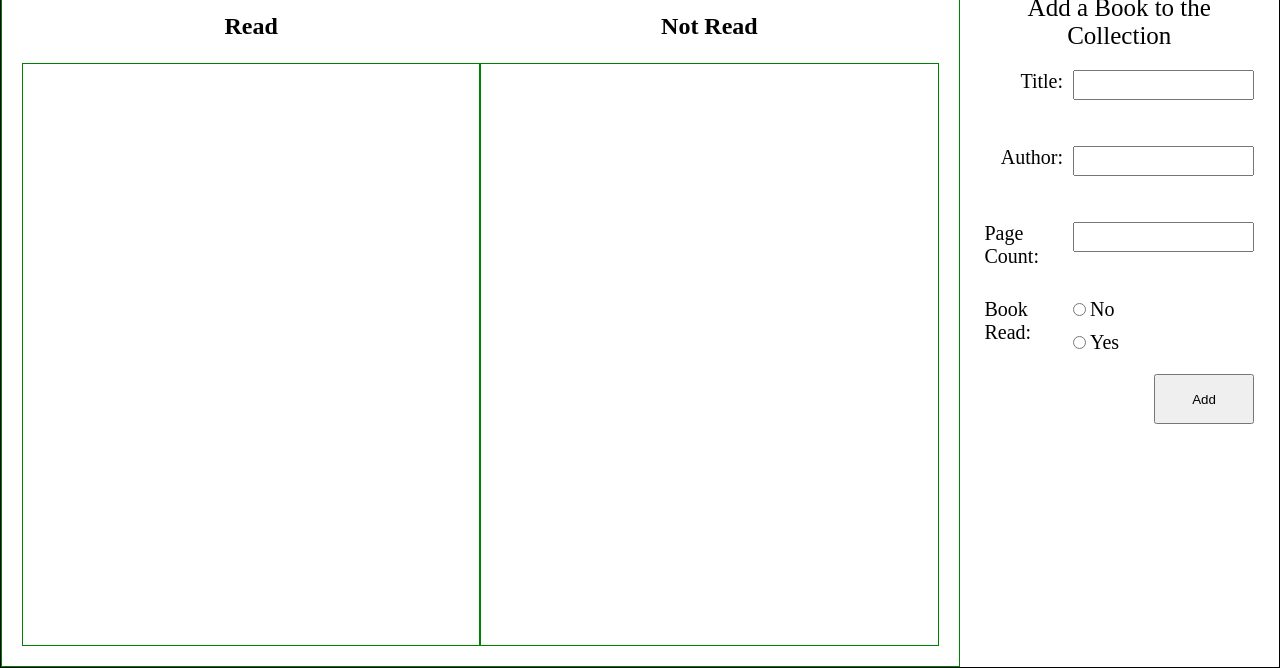
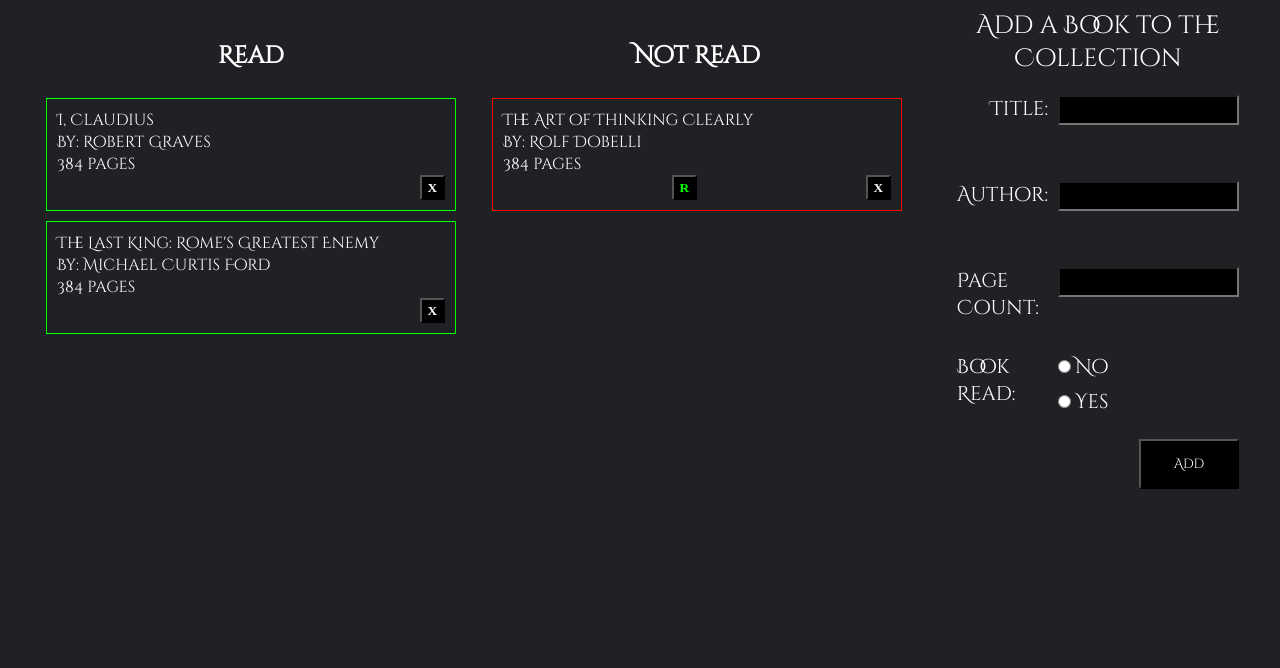
Before and after one commit to dannyCSStudent/Library, a plain HTML site: page index.html in a window 1280 px wide. Shown: the part 132-800 px from the top of the page. Drawn offline with Linux system fonts and the light colour scheme.

Commit message:
Added css and Javascript
Added colors, fonts, and background color.
Added logic:
A user enters values.
The values are validated.
If the user selected that the baook is read,
then the book will appear on the read column,
if selected not read on the not read column.
The D button will delete the book.
The R button will delete the book and create
a new book with the read status changed to true.

```diff
--- a/index.html
+++ b/index.html
@@ -5,6 +5,9 @@
     <meta http-equiv="X-UA-Compatible" content="IE=edge">
     <meta name="viewport" content="width=device-width, initial-scale=1.0">
     <link rel="stylesheet" href="./styles.css">
+    <link rel="preconnect" href="https://fonts.googleapis.com">
+    <link rel="preconnect" href="https://fonts.gstatic.com" crossorigin>
+    <link href="https://fonts.googleapis.com/css2?family=Cinzel+Decorative&display=swap" rel="stylesheet">
     <script src="./js-file.js" defer></script>
     <title>Library</title>
 </head>
@@ -20,15 +23,12 @@
             <div class="booksRead"></div>
             <div class="notRead"></div>
         </div>
-
-
         <form id="addForm" class="sidebar" action="#">
             <div class="caption">Add a Book to the Collection</div>
             <label for="title">Title:</label>
             <input id="title" type="text" maxlength="50" required>
             <label for="author">Author:</label>
             <input id="author" type="text" maxlength="40" required>
-
             <label for="pageCount">Page Count:</label>
             <input id="pageCount" type="number" required >
             <label for="bookRead">Book Read:</label>
--- a/js-file.js
+++ b/js-file.js
@@ -0,0 +1,133 @@
+let title;
+let author;
+let pageCount;
+let rb_yes;
+let rb_no;
+let isRead;
+let book;
+let i = 0;
+
+const bookOne = {
+    t : "The Last King: Rome's Greatest Enemy",
+    a : 'Michael Curtis Ford',
+    pc : 384,
+    r : true
+}
+
+const bookTwo = {
+    t : 'I, Claudius',
+    a : 'Robert Graves',
+    pc : 384,
+    r : true
+}
+
+const bookThree = {
+    t : 'The Art of Thinking Clearly',
+    a : 'Rolf Dobelli',
+    pc : 384,
+    r : false
+}
+
+function Book (ti, au, paCo, re) {
+    this.title = ti;
+    this.author = au;
+    this.pageCount = paCo;
+    this.isRead = re;
+}
+
+const loadBooks = () => {
+    for (let j = 0; j < myLibrary.length; j++) {
+        book = new Book(
+            myLibrary[j].t,
+            myLibrary[j].a,
+            myLibrary[j].pc,
+            myLibrary[j].r
+            );
+        addBook(book);
+    }
+}
+
+const removeBook = (bk) => {
+    const bookToRemove = document.getElementById(bk);
+    bookToRemove.parentNode.removeChild(bookToRemove);
+}
+
+const changeReadStatus = (bk, ti, au, paCo) => {
+    removeBook(bk);
+    book = new Book(ti, au, paCo, true);
+    addBook(book);
+}
+
+let myLibrary = [bookOne, bookTwo, bookThree];
+
+const addBook = (bk) => {
+    let bkContainer;
+    let fetch;
+    let x;
+
+
+    if (bk.isRead === true) {
+        bkContainer = document.querySelector('.booksRead');
+        fetch = document.querySelector('.booksRead').innerHTML;
+        x = `<button class="btn_delete"
+        onclick="removeBook('book${i}')">X</button>`;
+    } else {
+        bkContainer = document.querySelector('.notRead');
+        fetch = document.querySelector('.notRead').innerHTML;
+        x = `<div class="button-container">
+                <button class="btn_read"
+                onclick="changeReadStatus('book${i}',
+                '${bk.title}',
+                '${bk.author}',
+                '${bk.pageCount}')">R</button>
+                <button class="btn_delete"
+                onclick="removeBook('book${i}')">X</button>
+        </div>`;
+    }
+    bkContainer.innerHTML = `<div class="book" id="book${i}">
+        <p>${bk.title}</p>
+        <p>By: ${bk.author}</p>
+        <p>${bk.pageCount} pages</p>
+        ${x}
+    </div>` + fetch;
+    console.log(bk);
+    console.log(i)
+    i++;
+}
+
+const validate = () => {
+    if (title == ''
+    || author == ''
+    || pageCount == ''
+    || (rb_yes === false && rb_no === false)) {
+        return false;
+    }
+
+    let result = (rb_yes === true) ? true : false;
+    isRead = result;
+    return true;
+}
+
+const getBookInfo = () => {
+    title = document.getElementById('title').value;
+    author = document.getElementById('author').value;
+    pageCount = document.getElementById('pageCount').value;
+    rb_yes = document.getElementById('yes').checked;
+    rb_no = document.getElementById('no').checked;
+}
+
+const add = document.getElementById('add');
+add.addEventListener('click', (e) => {
+    e.preventDefault();
+    getBookInfo();
+
+    if (validate() === false) {
+        alert('Fill in all fields to enter a new book.');
+        return;
+    }
+    book = new Book(title, author, pageCount, isRead);
+    addBook(book);
+    document.getElementById('addForm').reset();
+})
+
+loadBooks();
--- a/styles.css
+++ b/styles.css
@@ -10,7 +10,10 @@
     width: 100vw;
     grid-template-columns: 3fr 1fr;
     grid-template-rows: 1fr 10fr;
-    border: 1px solid black;
+    font-family: 'Cinzel Decorative', cursive;
+    background-color: #202124;
+    color: #ffffff;
+    padding: 1rem;
 }
 
 .header {
@@ -34,25 +37,24 @@
     grid-template-columns: 1fr 1fr;
     grid-template-rows: .5fr 4fr;
     padding: 20px;
-    border: 1px solid green;
+    gap: 1rem;
 }
 
 .book-container .readHeader {
     grid-column: 1 / 2;
-    align-self: center;
+    align-self: end;
     text-align: center;
 }
 
 .book-container .notReadHeader {
     grid-column: 2 / 3;
-    align-self: center;
+    align-self: end;
     text-align: center;
 }
 
 .book-container .booksRead {
     grid-row: 2 / 3;
     padding: 10px;
-    border: 1px solid green;
     contain: size;
     overflow: auto;
 }
@@ -61,33 +63,45 @@
     grid-row: 2 / 3;
     grid-column: 2 / 3;
     padding: 10px;
-    border: 1px solid green;
     contain: size;
     overflow: auto;
 }
 
 .book-container .booksRead .book {
     display: grid;
-    border: 1px solid blue;
+    border: 1px solid lime;
     margin-bottom: 10px;
     padding: 10px;
 }
 
-.book-container .booksRead button {
-    width: 50px;
+.book-container button {
+    height: 25px;
+    width: 25px;
     margin-left: auto;
+    font-weight: bold;
+    font-family: 'Times New Roman', Times, serif;
+    color: #ffffff;
+    background-color: #000000;
+
 }
 
 .book-container .notRead .book {
     display: grid;
-    border: 1px solid blue;
+    border: 1px solid #ff0000;
     margin-bottom: 10px;
     padding: 10px;
 }
 
-.book-container .notRead button {
-    width: 50px;
-    margin-left: auto;
+.book-container .notRead
+.book .button-container {
+    display: grid;
+    grid-template-columns: 1fr 1fr;
+}
+
+.book-container .notRead
+.book .button-container
+.btn_read {
+    color: #00ff00;
 }
 
 .sidebar {
@@ -116,6 +130,22 @@
     margin-left: 10px;
     margin-bottom: 15px;
     height: 30px;
+    background-color: #000000;
+    color: #ffffff;
+}
+
+.sidebar .radioButtons input {
+    height: auto;
+}
+
+.sidebar #add {
+    width: 100px;
+    grid-column: 2 / 3;
+    height: 50px;
+    margin-left: auto;
+    background-color: #000000;
+    color: #ffffff;
+    font-family: 'Cinzel Decorative', cursive;
 }
 
 .sidebar .radioButtons input {
```
